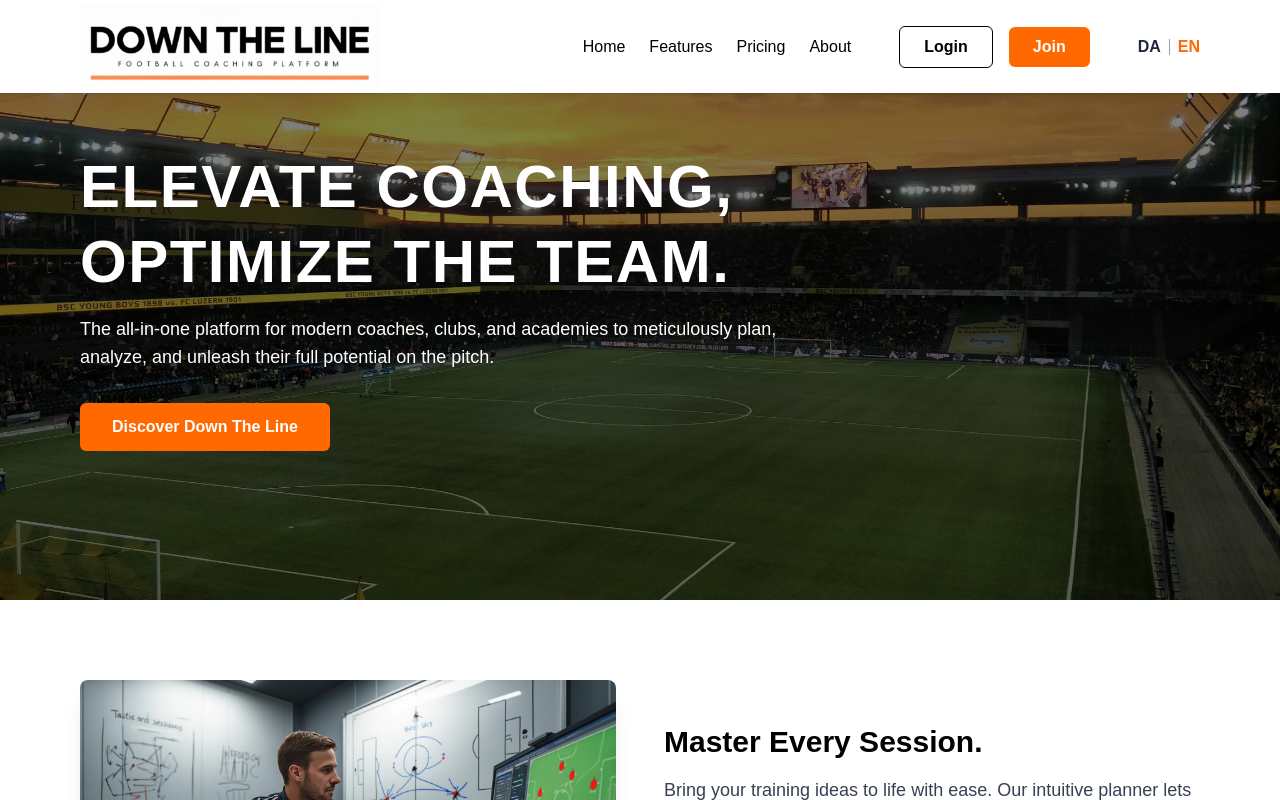
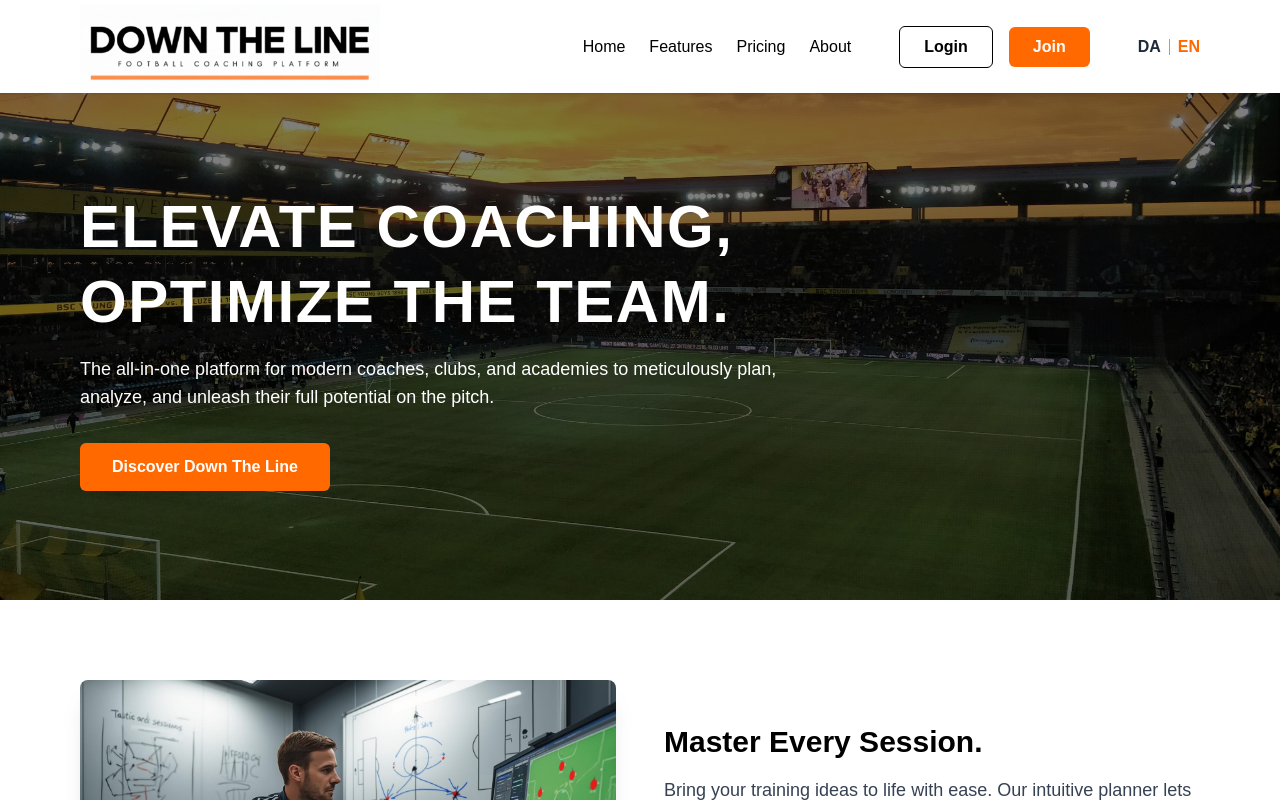
Before and after one commit to carstenhilding/down-the-line, a Next.js app: page /en in a window 1280 px wide. Shown: the top 800 px of the page. Built offline with nearby package versions, Linux system fonts and the light colour scheme.

Commit message:
style: Justeret hero-sektionens top-padding for sticky header

```diff
--- a/app/[lang]/page.tsx
+++ b/app/[lang]/page.tsx
@@ -25,7 +25,7 @@ export default function Home({
     <>
       <main>
         {/* Hero Sektion Start */}
-        <section className="relative h-[600px] flex items-center text-white">
+        <section className="relative h-[600px] flex items-center text-white pt-20">
           <div
             className="absolute inset-0 bg-cover bg-center"
             style={{ backgroundImage: "url('/images/hero-bg.jpg')" }}
```
